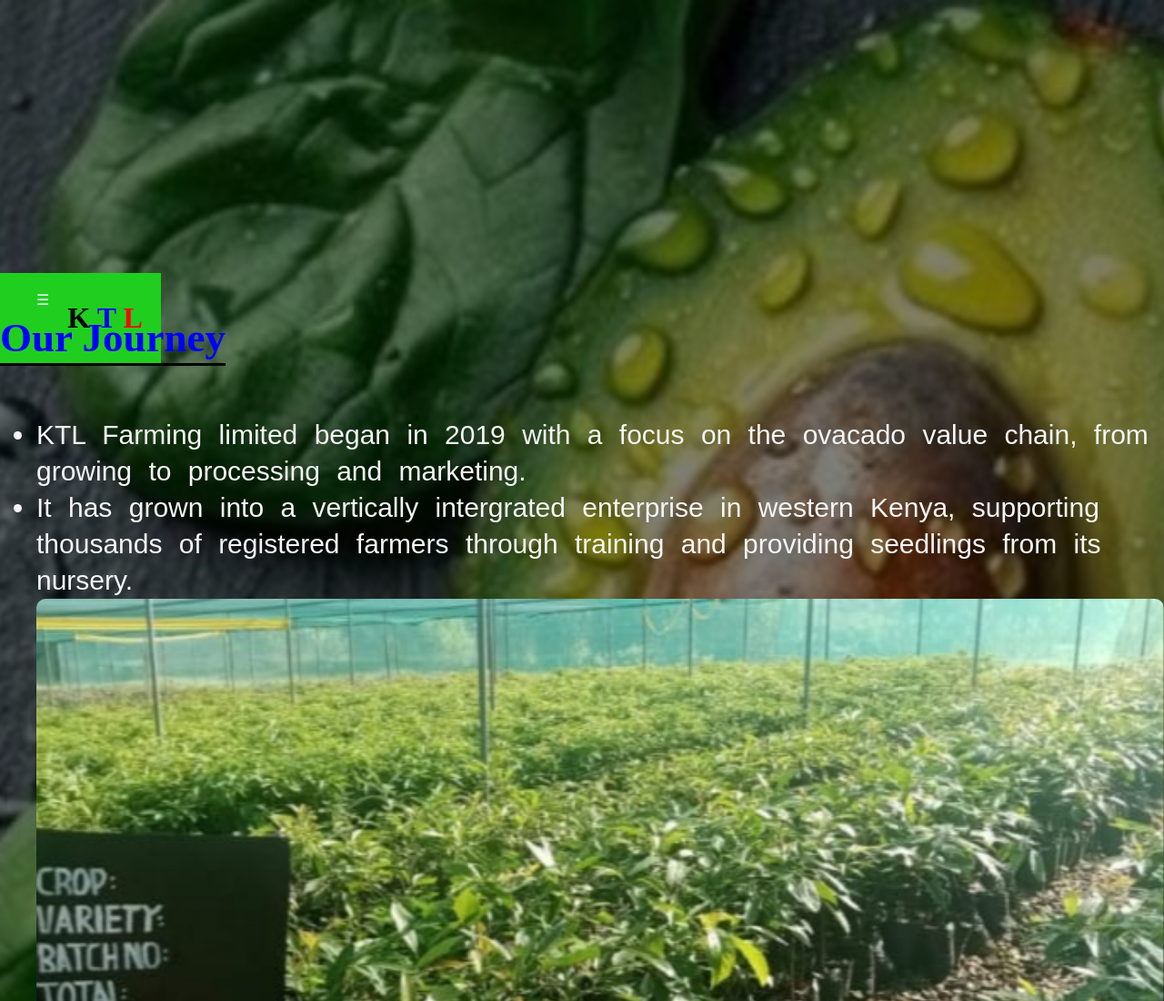
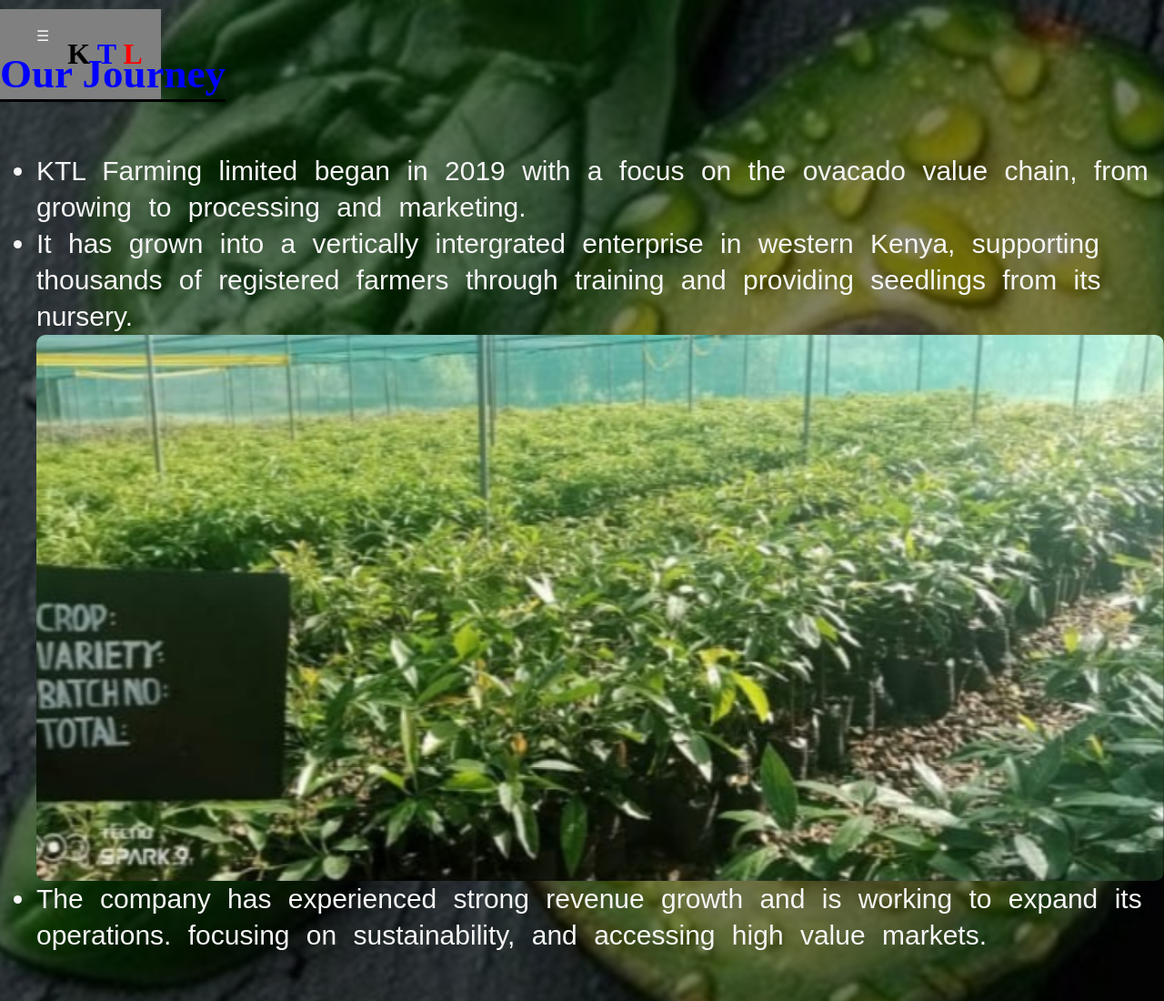
Before and after one commit to nduati-joy/KTL-Website, a plain HTML site: page about.html in a window 1280 px wide. Shown: the top 1100 px of the page at 91% size. Drawn offline with Linux system fonts and the light colour scheme.

Commit message:
Update style.css

```diff
--- a/style.css
+++ b/style.css
@@ -82,13 +82,13 @@ h1{
 }
 header{
     display:flex;
-    position:absolute;
+    position:fixed;
     padding:10px 20px;
     box-shadow: 0 2px 5px rgba( 0,0,0,0.1)
         z-index:1000;
     text-align:center;
 
-    background-color: rgb(32, 206, 32)
+    background-color: gray;
 }
 
 .logo{
@@ -107,7 +107,7 @@ header{
 }
 body{
     margin: 0;
-    padding-top: 300px;
+    padding-top: 10px;
 }
 
 
```
